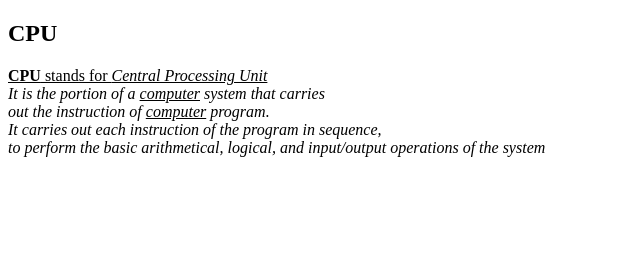
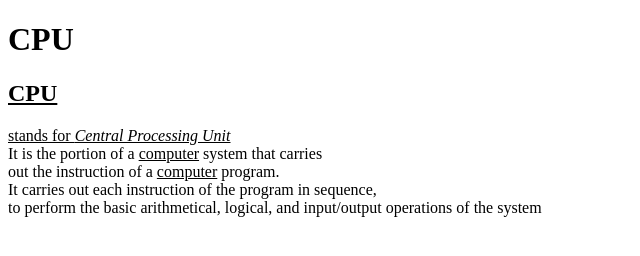
Before and after one commit to iamneo-production/eebfbffeeeebadaeccdfffebaeceaec, a plain HTML site: page public/index.html in a window 1280 px wide. Shown: the whole page, without its empty margins (0-640 px from the left). Drawn offline with Linux system fonts and the light colour scheme.

Commit message:
Backup Commit

```diff
--- a/public/index.html
+++ b/public/index.html
@@ -1,17 +1,11 @@
 <!DOCTYPE html>
-<html lang="en">
-<head>
-    <meta charset="UTF-8">
-    <meta http-equiv="X-UA-Compatible" content="IE=edge">
-    <meta name="viewport" content="width=device-width, initial-scale=1.0">
-    <title>CPU</title>
-    <link rel="stylesheet" href="style.css" />
-</head>
+<html>
+
 <body>
-    <h2><b>CPU</b></h2>
-    <u><b>CPU</b> stands for <i>Central Processing Unit<i></u><br>
+    <h1><b>CPU</b></h1>
+    <u><b><h2>CPU</h2></b> stands for <i>Central Processing Unit</i></u><br>
     It is the portion of a <u>computer</u> system that carries<br>
-    out the instruction of <u>computer</u> program.<br>
+    out the instruction of a <u>computer</u> program.<br>
     It carries out each instruction of the program in sequence,<br>
     to perform the basic arithmetical, logical, and input/output operations of the system
 </body>
```
